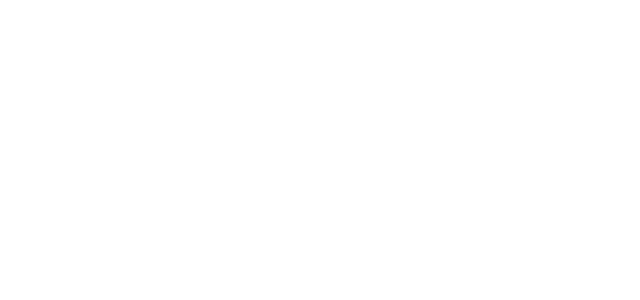
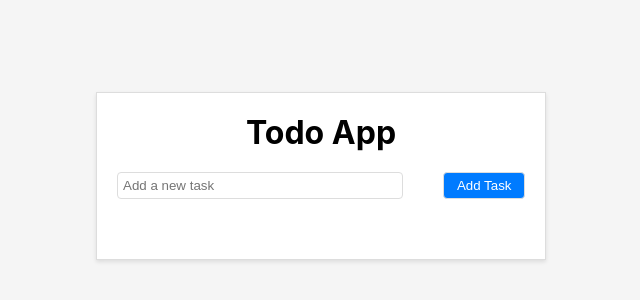
Before and after one commit to W3nat0/Todo-list-React, a React (Create React App) app: page / in a window 1280 px wide. Shown: the part 224-524 px from the top of the page, without its empty margins (319-959 px from the left). Built offline with nearby package versions, Linux system fonts and the light colour scheme.

Commit message:
feat: Todo App

```diff
--- a/public/index.html
+++ b/public/index.html
@@ -5,6 +5,10 @@
     <link rel="icon" href="%PUBLIC_URL%/favicon.ico" />
     <meta name="viewport" content="width=device-width, initial-scale=1" />
     <meta name="theme-color" content="#000000" />
+    <link
+      rel="stylesheet"
+      href="https://cdnjs.cloudflare.com/ajax/libs/font-awesome/6.0.0-beta3/css/all.min.css"
+    />
     <meta
       name="description"
       content="Web site created using create-react-app"
--- a/src/App.js
+++ b/src/App.js
@@ -1,5 +1,14 @@
-function App() {
-  return <div className="App"></div>;
+import { Component } from "react";
+import Todo from "./component/Todo";
+
+class App extends Component {
+  render() {
+    return (
+      <div className="App">
+        <Todo />
+      </div>
+    );
+  }
 }
 
 export default App;
--- /dev/null
+++ b/src/component/Todo.css
@@ -0,0 +1,104 @@
+* {
+  margin: 0;
+  padding: 0;
+  box-sizing: border-box;
+}
+
+body {
+  width: 100vw;
+  display: flex;
+  justify-content: center;
+  align-items: center;
+  height: 100vh;
+  background-color: #f5f5f5;
+}
+
+.todo-app {
+  width: auto;
+  min-width: 450px;
+  display: flex;
+  flex-direction: column;
+  align-items: center;
+  border: 1px solid #ddd;
+  padding: 20px;
+  background-color: #fff;
+  box-shadow: 0 2px 4px rgba(0, 0, 0, 0.1);
+  gap: 20px;
+}
+
+form {
+  width: 100%;
+  display: flex;
+  justify-content: space-between;
+  margin-bottom: 20px;
+}
+
+form input {
+  width: 70%;
+  padding: 5px;
+  border: 1px solid #ddd;
+  border-radius: 4px;
+}
+
+form button {
+  width: 20%;
+  padding: 5px 10px;
+  border: 1px solid #ddd;
+  border-radius: 4px;
+  background-color: #007bff;
+  color: #fff;
+  cursor: pointer;
+}
+
+ul {
+  overflow-y: scroll;
+  width: 100%;
+  height: auto;
+  max-height: 400px;
+  list-style: none;
+  display: flex;
+  gap: 10px;
+  flex-direction: column;
+  justify-content: space-between;
+  position: relative;
+}
+
+li {
+  width: 100%;
+  display: flex;
+  justify-content: space-between;
+  padding: 10px;
+  border: 1px solid #ddd;
+}
+.content {
+  display: flex;
+  gap: 10px;
+  flex-wrap: wrap;
+}
+
+.btn-container {
+  display: flex;
+  flex-direction: row;
+  gap: 10px;
+  position: absolute;
+  right: 10px;
+}
+li button {
+  padding: 5px 10px;
+  border: 1px solid #ddd;
+  border-radius: 4px;
+  cursor: pointer;
+}
+.check-btn {
+  background-color: green;
+  color: white;
+}
+.edit-btn {
+  background-color: #ffffff;
+  color: black;
+}
+
+.remove-btn {
+  background-color: #dc3545;
+  color: #fff;
+}
--- /dev/null
+++ b/src/component/Todo.jsx
@@ -0,0 +1,117 @@
+import { Component } from "react";
+import "./Todo.css";
+
+class Todo extends Component {
+  constructor() {
+    super();
+    const savedTasks = localStorage.getItem("tasks");
+    this.state = {
+      title: "",
+      tasks: savedTasks ? JSON.parse(savedTasks) : [],
+    };
+  }
+
+  saveToLocalStorage(tasks) {
+    localStorage.setItem("tasks", JSON.stringify(tasks));
+  }
+
+  handleOnChange = (e) => {
+    this.setState({ title: e.target.value });
+  };
+
+  handleOnSubmit = (e) => {
+    e.preventDefault();
+    const { title, tasks } = this.state;
+    if (title.trim() !== "") {
+      const newTasks = [
+        ...tasks,
+        { id: Math.random(), title: title, checked: false },
+      ];
+      this.setState({
+        title: "",
+        tasks: newTasks,
+      });
+      this.saveToLocalStorage(newTasks);
+    }
+  };
+
+  handleOnEdit = (id) => {
+    const taskToEdit = this.state.tasks.find((task) => task.id === id);
+    this.setState({ title: taskToEdit.title });
+    this.handleOnRemove(id);
+  };
+
+  handleOnRemove = (id) => {
+    const newTasks = this.state.tasks.filter((task) => task.id !== id);
+    this.setState({
+      tasks: newTasks,
+    });
+    this.saveToLocalStorage(newTasks);
+  };
+
+  handleToggleChecked = (id) => {
+    const newTasks = this.state.tasks.map((task) =>
+      task.id === id ? { ...task, checked: !task.checked } : task
+    );
+    this.setState({
+      tasks: newTasks,
+    });
+    this.saveToLocalStorage(newTasks);
+  };
+
+  render() {
+    return (
+      <div className="todo-app">
+        <h1>Todo App</h1>
+        <form onSubmit={this.handleOnSubmit}>
+          <input
+            type="text"
+            placeholder="Add a new task"
+            value={this.state.title}
+            onChange={this.handleOnChange}
+          />
+          <button type="submit">Add Task</button>
+        </form>
+        <ul>
+          {this.state.tasks.map((task) => (
+            <li key={task.id}>
+              <div className="content">
+                <h3
+                  style={{
+                    textDecoration: task.checked ? "line-through" : "none",
+                    color: task.checked ? "grey" : "black",
+                    marginRight: "300px",
+                  }}
+                >
+                  {task.title}
+                </h3>
+                <div className="btn-container">
+                  <button
+                    onClick={() => this.handleToggleChecked(task.id)}
+                    className="check-btn"
+                  >
+                    <i className="fas fa-check"></i>
+                  </button>
+                  <button
+                    onClick={() => this.handleOnEdit(task.id)}
+                    className="edit-btn"
+                  >
+                    <i className="fas fa-edit"></i>
+                  </button>
+                  <button
+                    onClick={() => this.handleOnRemove(task.id)}
+                    className="remove-btn"
+                  >
+                    <i className="fas fa-trash"></i>
+                  </button>
+                </div>
+              </div>
+            </li>
+          ))}
+        </ul>
+      </div>
+    );
+  }
+}
+
+export default Todo;
```
